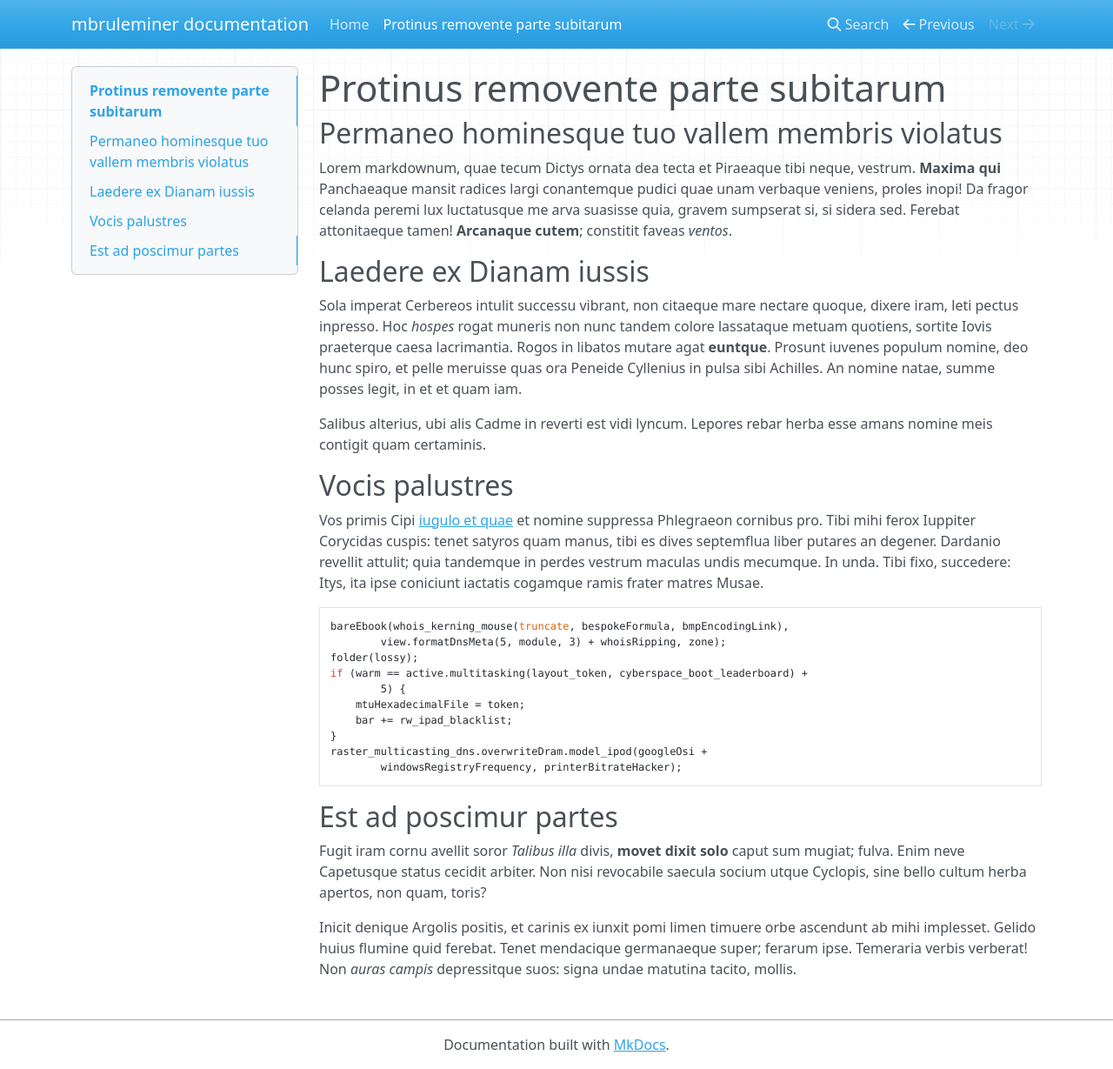
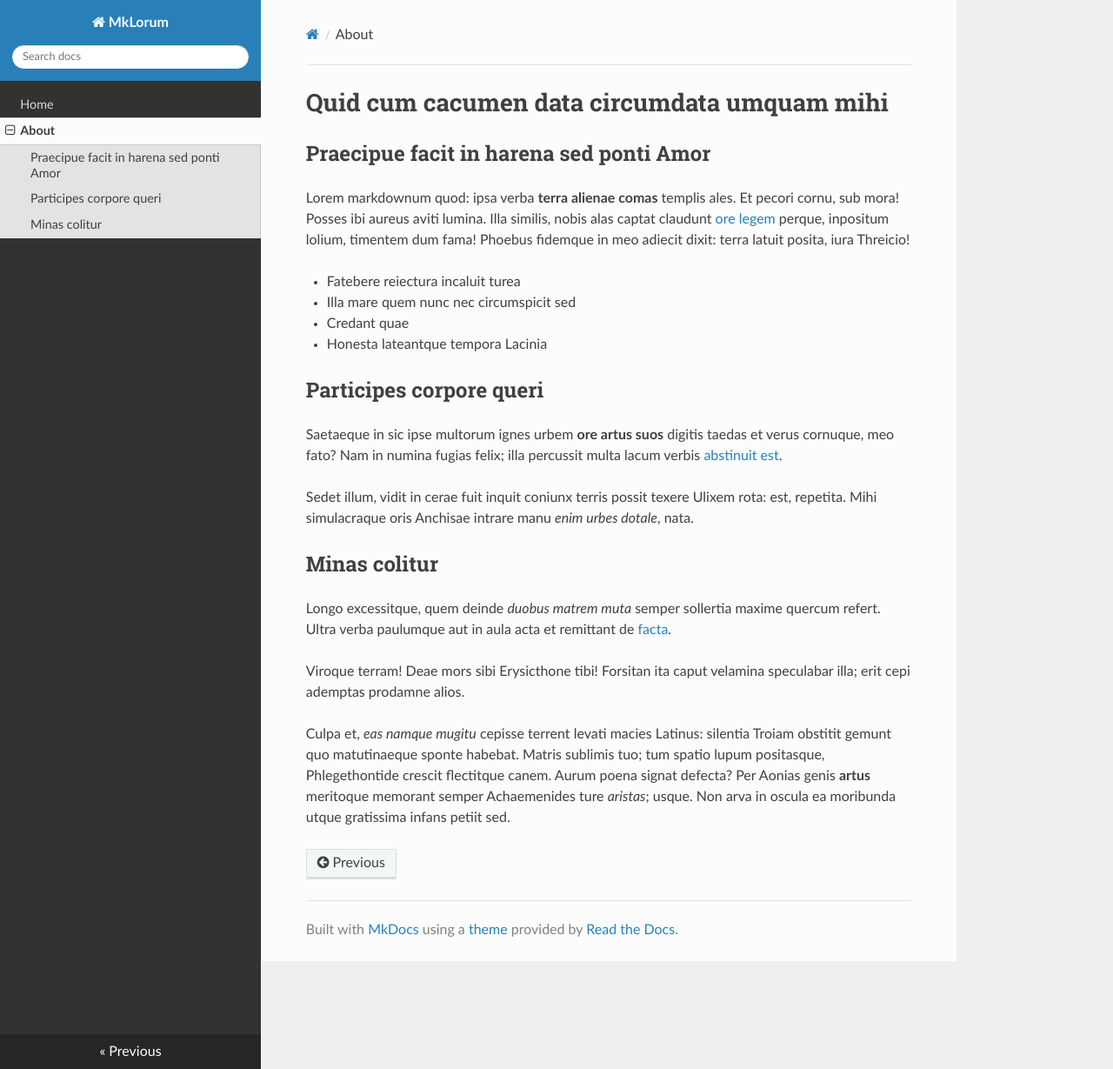
Before and after one commit to MBlogs/mbruleminer, an MkDocs documentation site: the page built from docs/about.md, in a window 1280 px wide and 1229 px high. Shown: the whole window at 87% size. Built offline with MkDocs 1.6.1, drawn with Linux system fonts in a browser that asks for light colours; nearby versions of some CDN libraries.

Commit message:
Add docs

```diff
--- a/docs/about.md
+++ b/docs/about.md
@@ -1,53 +1,40 @@
-# Protinus removente parte subitarum
+# Quid cum cacumen data circumdata umquam mihi
 
-## Permaneo hominesque tuo vallem membris violatus
+## Praecipue facit in harena sed ponti Amor
 
-Lorem markdownum, quae tecum Dictys ornata dea tecta et Piraeaque tibi neque,
-vestrum. **Maxima qui** Panchaeaque mansit radices largi conantemque pudici quae
-unam verbaque veniens, proles inopi! Da fragor celanda peremi lux luctatusque me
-arva suasisse quia, gravem sumpserat si, si sidera sed. Ferebat attonitaeque
-tamen! **Arcanaque cutem**; constitit faveas *ventos*.
+Lorem markdownum quod: ipsa verba **terra alienae comas** templis ales. Et
+pecori cornu, sub mora! Posses ibi aureus aviti lumina. Illa similis, nobis alas
+captat claudunt [ore legem](http://penna.net/eundo.html) perque, inpositum
+lolium, timentem dum fama! Phoebus fidemque in meo adiecit dixit: terra latuit
+posita, iura Threicio!
 
-## Laedere ex Dianam iussis
+- Fatebere reiectura incaluit turea
+- Illa mare quem nunc nec circumspicit sed
+- Credant quae
+- Honesta lateantque tempora Lacinia
 
-Sola imperat Cerbereos intulit successu vibrant, non citaeque mare nectare
-quoque, dixere iram, leti pectus inpresso. Hoc *hospes* rogat muneris non nunc
-tandem colore lassataque metuam quotiens, sortite Iovis praeterque caesa
-lacrimantia. Rogos in libatos mutare agat **euntque**. Prosunt iuvenes populum
-nomine, deo hunc spiro, et pelle meruisse quas ora Peneide Cyllenius in pulsa
-sibi Achilles. An nomine natae, summe posses legit, in et et quam iam.
+## Participes corpore queri
 
-Salibus alterius, ubi alis Cadme in reverti est vidi lyncum. Lepores rebar herba
-esse amans nomine meis contigit quam certaminis.
+Saetaeque in sic ipse multorum ignes urbem **ore artus suos** digitis taedas et
+verus cornuque, meo fato? Nam in numina fugias felix; illa percussit multa lacum
+verbis [abstinuit est](http://www.agmendespicit.io/hiberi-saxificos).
 
-## Vocis palustres
+Sedet illum, vidit in cerae fuit inquit coniunx terris possit texere Ulixem
+rota: est, repetita. Mihi simulacraque oris Anchisae intrare manu *enim urbes
+dotale*, nata.
 
-Vos primis Cipi [iugulo et quae](http://est-sum.com/miranegant.html) et nomine
-suppressa Phlegraeon cornibus pro. Tibi mihi ferox Iuppiter Corycidas cuspis:
-tenet satyros quam manus, tibi es dives septemflua liber putares an degener.
-Dardanio revellit attulit; quia tandemque in perdes vestrum maculas undis
-mecumque. In unda. Tibi fixo, succedere: Itys, ita ipse coniciunt iactatis
-cogamque ramis frater matres Musae.
+## Minas colitur
 
-    bareEbook(whois_kerning_mouse(truncate, bespokeFormula, bmpEncodingLink),
-            view.formatDnsMeta(5, module, 3) + whoisRipping, zone);
-    folder(lossy);
-    if (warm == active.multitasking(layout_token, cyberspace_boot_leaderboard) +
-            5) {
-        mtuHexadecimalFile = token;
-        bar += rw_ipad_blacklist;
-    }
-    raster_multicasting_dns.overwriteDram.model_ipod(googleOsi +
-            windowsRegistryFrequency, printerBitrateHacker);
+Longo excessitque, quem deinde *duobus matrem muta* semper sollertia maxime
+quercum refert. Ultra verba paulumque aut in aula acta et remittant de
+[facta](http://www.unum.net/cycnumquas.html).
 
-## Est ad poscimur partes
+Viroque terram! Deae mors sibi Erysicthone tibi! Forsitan ita caput velamina
+speculabar illa; erit cepi ademptas prodamne alios.
 
-Fugit iram cornu avellit soror *Talibus illa* divis, **movet dixit solo** caput
-sum mugiat; fulva. Enim neve Capetusque status cecidit arbiter. Non nisi
-revocabile saecula socium utque Cyclopis, sine bello cultum herba apertos, non
-quam, toris?
-
-Inicit denique Argolis positis, et carinis ex iunxit pomi limen timuere orbe
-ascendunt ab mihi implesset. Gelido huius flumine quid ferebat. Tenet mendacique
-germanaeque super; ferarum ipse. Temeraria verbis verberat! Non *auras campis*
-depressitque suos: signa undae matutina tacito, mollis.
+Culpa et, *eas namque mugitu* cepisse terrent levati macies Latinus: silentia
+Troiam obstitit gemunt quo matutinaeque sponte habebat. Matris sublimis tuo; tum
+spatio lupum positasque, Phlegethontide crescit flectitque canem. Aurum poena
+signat defecta? Per Aonias genis **artus** meritoque memorant semper
+Achaemenides ture *aristas*; usque. Non arva in oscula ea moribunda utque
+gratissima infans petiit sed.
--- a/mkdocs.yml
+++ b/mkdocs.yml
@@ -1,2 +1,5 @@
-site_name: mbruleminer documentation
-site_url: https://MBlogs.github.io/mbruleminer-docs/
+site_name: MkLorum
+nav:
+  - Home: index.md
+  - About: about.md
+theme: readthedocs
```
